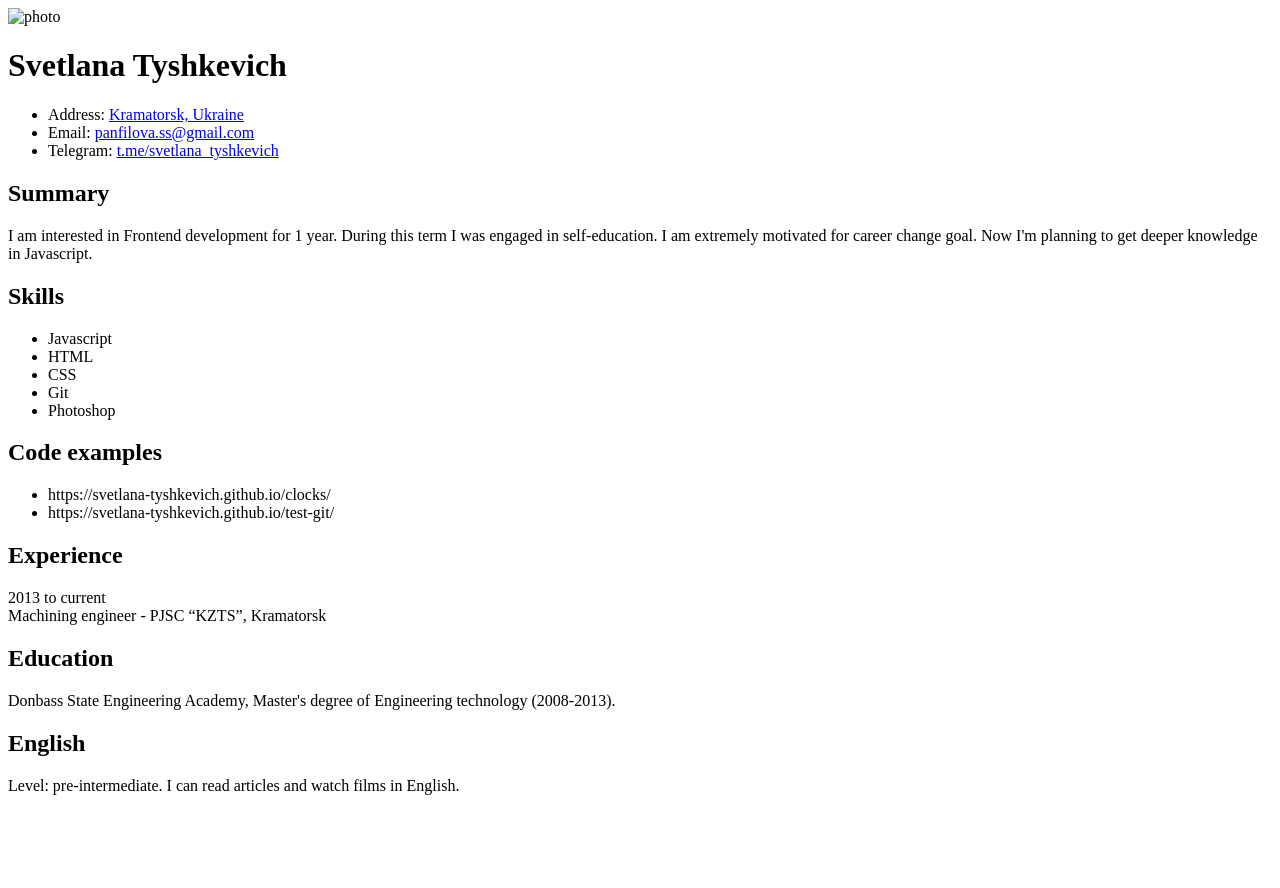
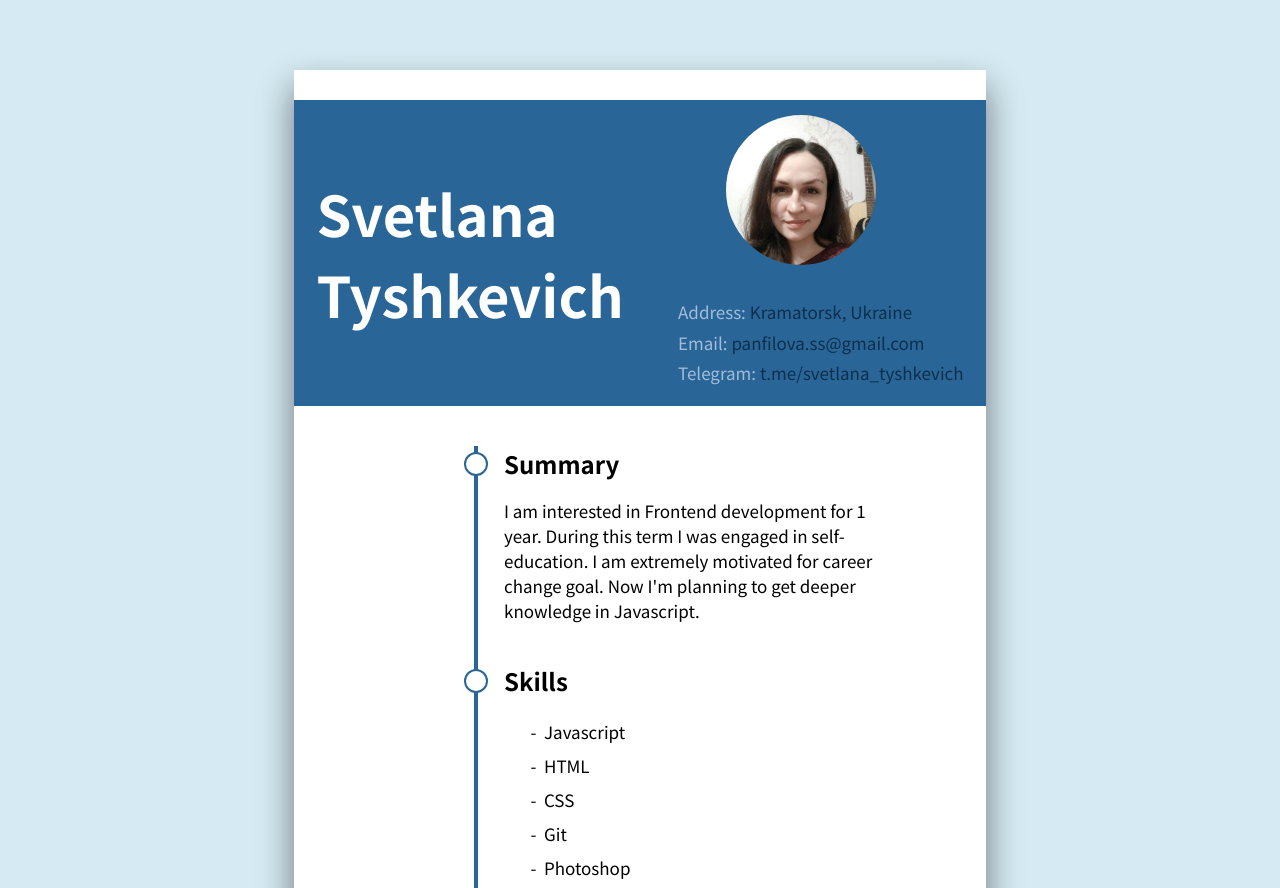
Before and after one commit to svetlana-tyshkevich/rsschool-cv, a plain HTML site: page index.html in a window 1280 px wide. Shown: the top 888 px of the page. Before the commit the page ends 811 px from the top, so only its background shows below. Drawn offline with Linux system fonts and the light colour scheme.

Commit message:
feat: add style.css and correct index.html

```diff
--- a/index.html
+++ b/index.html
@@ -4,19 +4,23 @@
     <meta charset="UTF-8">
     <meta name="viewport" content="width=device-width, initial-scale=1.0">
     <title>Curriculum vitae</title>
+    <link rel="stylesheet" href="style.css">
+    <link href="https://fonts.googleapis.com/css2?family=Noto+Sans+JP:wght@400;700&display=swap" rel="stylesheet">
 </head>
 <body>
     <div class="wrapper">
         <header>
+            <h1>Svetlana Tyshkevich</h1>
+            <div class="info">
                 <div class="main_photo">
-                <img src="" alt="photo">
+                    <img src="IMG_20200101_183045.jpg" alt="photo" width="150">
                 </div>
-            <h1>Svetlana Tyshkevich</h1>
                 <ul class="contacts">
                     <li>Address: <a href="https://www.google.com/maps/place/%D0%9A%D1%80%D0%B0%D0%BC%D0%B0%D1%82%D0%BE%D1%80%D1%81%D0%BA,+%D0%94%D0%BE%D0%BD%D0%B5%D1%86%D0%BA%D0%B0%D1%8F+%D0%BE%D0%B1%D0%BB%D0%B0%D1%81%D1%82%D1%8C/@48.7293686,37.4143586,11z/data=!3m1!4b1!4m5!3m4!1s0x40df97a4c0ea9b9b:0x6cfddec1592678ec!8m2!3d48.738967!4d37.58435">Kramatorsk, Ukraine</a></li>
                     <li>Email: <a href="mailto:panfilova.ss@gmail.com">panfilova.ss@gmail.com</a> </li>
                     <li>Telegram: <a href="https://t.me/svetlana_tyshkevich">t.me/svetlana_tyshkevich</a> </li>
                 </ul>
+            </div>
         </header>
         <main>
             <div class="cv-item">
@@ -37,14 +41,14 @@
             <div class="cv-item">
                 <h2>Code examples</h2>
                 <ul>
-                    <li>https://svetlana-tyshkevich.github.io/clocks/</li>
-                    <li>https://svetlana-tyshkevich.github.io/test-git/</li>
+                    <li><a href="https://svetlana-tyshkevich.github.io/clocks/">https://svetlana-tyshkevich.github.io/clocks/</a></li>
+                    <li><a href="https://svetlana-tyshkevich.github.io/test-git/">https://svetlana-tyshkevich.github.io/test-git/</a></li>
                 </ul>
             </div>
             <div class="cv-item">
                 <h2>Experience</h2>
                 <p><span class="experience-term">2013 to current</span><br>
-                    Machining engineer -  PJSC “KZTS”, Kramatorsk</p>
+                    <span class="experience-position">Machining engineer</span> -  PJSC “KZTS”, Kramatorsk</p>
             </div>
             <div class="cv-item">
                 <h2>Education</h2>
--- /dev/null
+++ b/style.css
@@ -0,0 +1,113 @@
+body {
+    background-color: #d5eaf2;
+    font-family: 'Noto Sans JP', sans-serif;
+    font-size: 17px;
+}
+
+a {
+    color: #0d2f4d;
+    text-decoration: none;
+}
+a:hover{
+    color: #5b92be;
+}
+
+.wrapper {
+    position: relative;
+    margin: 70px auto;
+    padding: 30px;
+    width: 50%;
+    background-color: #fff;
+    box-shadow: 0px 17px 33px 0px rgba(0,0,0,0.49);
+}
+
+header{
+    display: flex;
+    align-items: center;
+    justify-content: space-around;
+    background-color: #296697;
+    width: calc(100% + 60px);
+    position: relative;
+    left: -30px;
+}
+
+h1 {
+    font-size: 56px;
+    width: 40%;
+    color: #fff;
+
+}
+
+.info {
+    display: flex;
+    flex-direction: column;
+    align-items: center;
+}
+
+.main_photo  {
+    width: 150px;
+    height: 150px;
+    border-radius: 50%;
+    overflow: hidden;
+    margin: 15px;
+}
+.contacts {
+    list-style-type: none;
+    line-height: 1.8;
+    color: #a2bcda;
+}
+
+main{
+    margin: 40px 60px 40px 180px;
+    position: relative;
+
+}
+
+main::before {
+    content: '';
+    width: 4px;
+    height: 100%;
+    background-color: #296697;
+    position: absolute;
+    top: 0;
+    left: -30px;
+}
+
+.cv-item {
+    position: relative;
+    margin-top: 20px;
+}
+
+.cv-item h2 {
+    margin: 0;
+    margin-top: 40px;
+    margin-bottom: 5px;
+    font-size: 24px;
+    font-weight: 700;
+}
+
+.cv-item h2::before {
+    content: '';
+    width: 20px;
+    height: 20px;
+    border-radius: 50%;
+    background-color: #ffffff;
+    border: 2px solid #296697;
+    position: absolute;
+    top: 6px;
+    left: -40px;
+}
+
+.cv-item ul {
+    list-style-type: "-  ";
+    line-height: 2;
+}
+
+.experience-term{
+    font-style: italic;
+    font-size: 15px;
+}
+
+.experience-position {
+    text-decoration: underline;
+}
```
Also changed, not shown: IMG_20200101_183045.jpg (added). Lines whose indentation alone changed are shown as unchanged.
